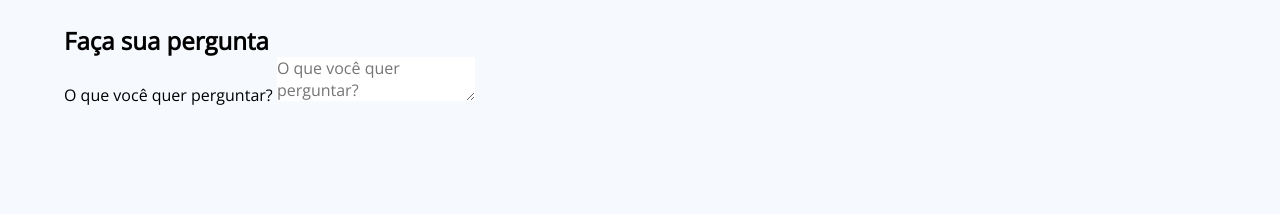
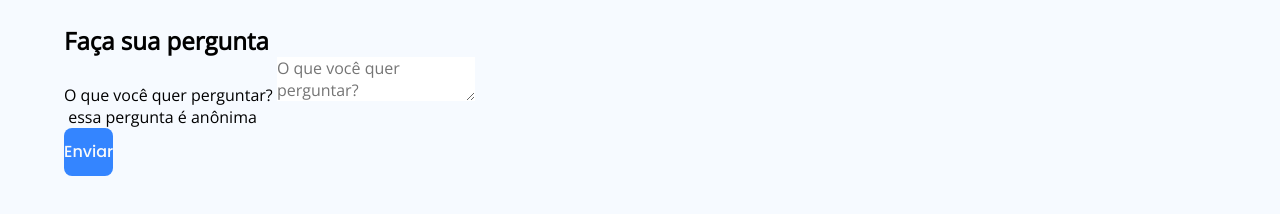
Before and after one commit to arthuralvesdev/RocketQ, a plain HTML site: page room.html in a window 1280 px wide. Shown: the part 112-326 px from the top of the page. Drawn offline with nearby package versions, Linux system fonts and the light colour scheme.

Commit message:
added footer

```diff
--- a/room.html
+++ b/room.html
@@ -40,6 +40,13 @@
                     <form action="">
                         <label for="sr-only" for-id="question">O que você quer perguntar?</label>
                         <textarea name="question" id="question" placeholder="O que você quer perguntar?"></textarea>
+                        <div>
+                            <footer>
+                                <img src="" alt="">
+                                essa pergunta é anônima
+                                <button>Enviar</button>
+                            </footer>
+                        </div>
                     </form>
                 </section>
             </main>
```
